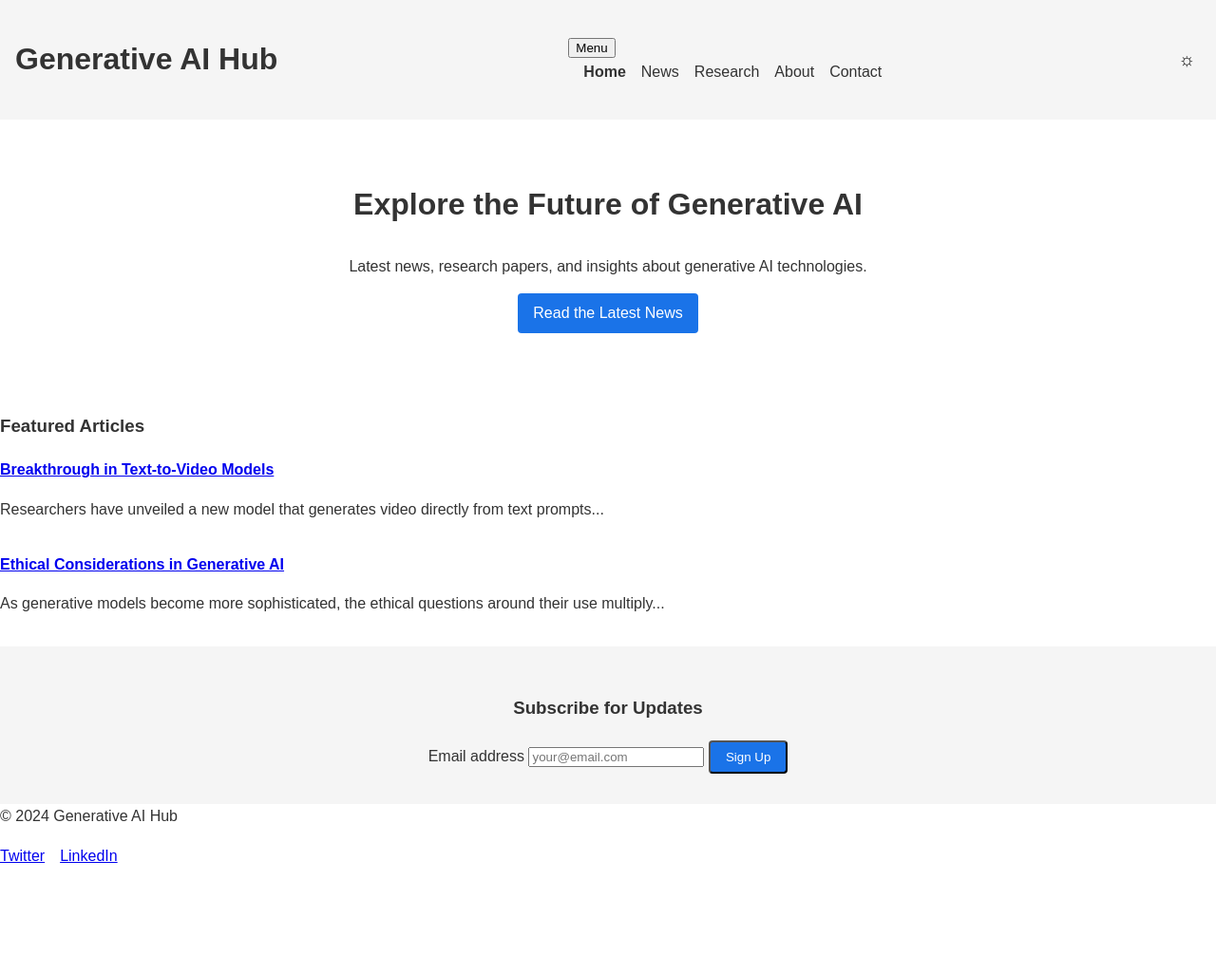
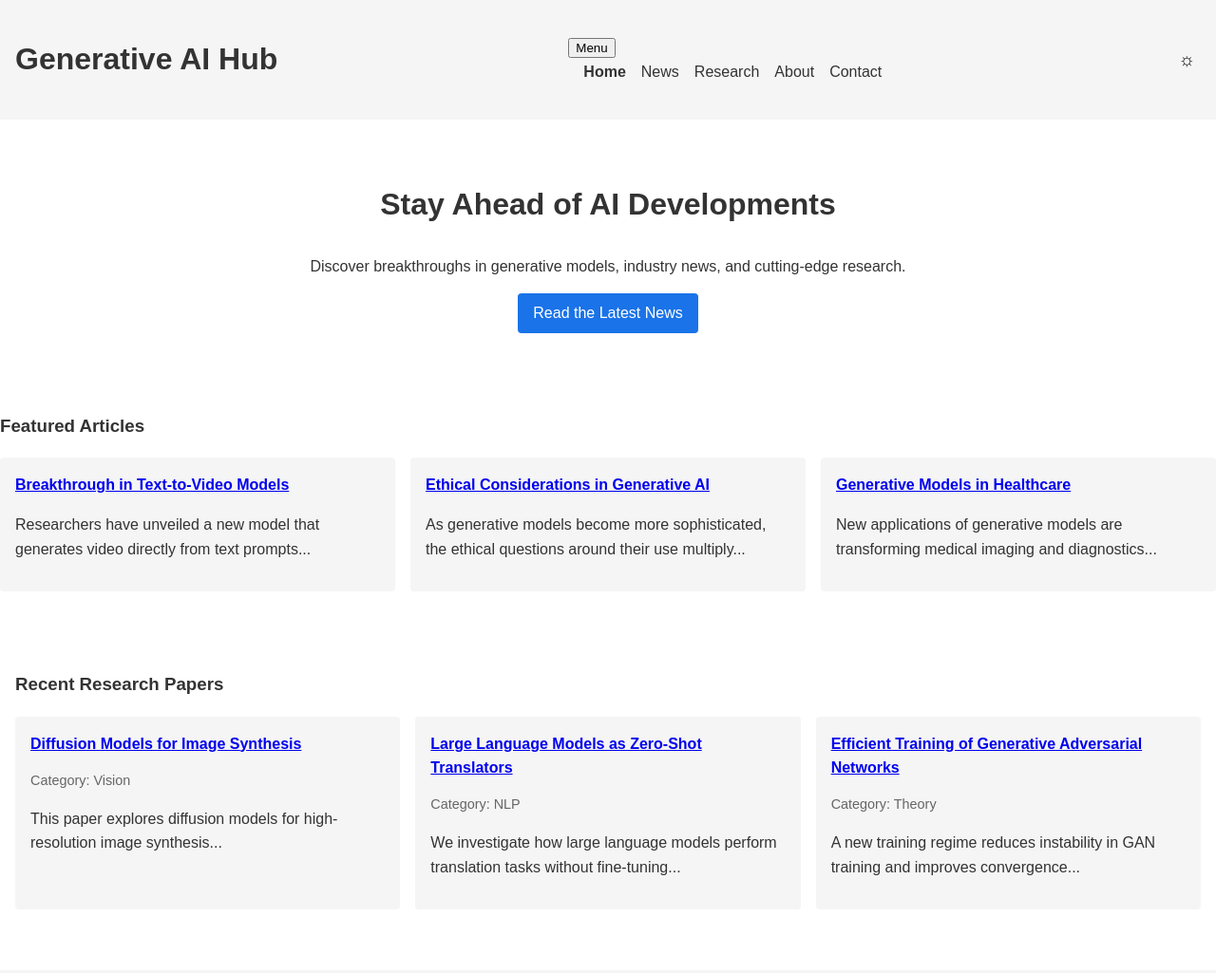
Before and after one commit to JackSmack1971/simple-website, a plain HTML site: page index.html in a window 1280 px wide. Shown: the top 1025 px of the page at 95% size. Before the commit the page ends 930 px from the top, so only its background shows below. Drawn offline with Linux system fonts and the light colour scheme.

Commit message:
Update homepage with news and research sections

```diff
--- a/assets/css/style.css
+++ b/assets/css/style.css
@@ -131,3 +131,63 @@ body.site--dark {
         margin: 0.5rem 0;
     }
 }
+/* Animations */
+@keyframes fadeInUp {
+    from { opacity: 0; transform: translateY(20px); }
+    to { opacity: 1; transform: translateY(0); }
+}
+
+.fade-in {
+    opacity: 0;
+}
+
+.fade-in.is-visible {
+    animation: fadeInUp 0.6s ease forwards;
+}
+
+/* Featured news grid */
+.featured__grid {
+    display: grid;
+    grid-template-columns: repeat(auto-fit, minmax(280px, 1fr));
+    gap: 1rem;
+}
+
+.featured__grid .post {
+    background: var(--header-bg);
+    padding: 1rem;
+    border-radius: 4px;
+    transition: transform 0.3s;
+}
+
+.featured__grid .post:hover {
+    transform: translateY(-4px);
+}
+
+/* Research preview grid */
+.research-preview {
+    padding: 2rem 1rem;
+}
+
+.research-preview__grid {
+    display: grid;
+    grid-template-columns: repeat(auto-fit, minmax(280px, 1fr));
+    gap: 1rem;
+}
+
+.research-preview .post {
+    background: var(--header-bg);
+    padding: 1rem;
+    border-radius: 4px;
+    transition: transform 0.3s;
+}
+
+.research-preview .post:hover {
+    transform: translateY(-4px);
+}
+
+@media (prefers-reduced-motion: reduce) {
+    * {
+        animation: none !important;
+        transition: none !important;
+    }
+}
--- a/assets/js/main.js
+++ b/assets/js/main.js
@@ -14,4 +14,19 @@
         const darkMode = body.classList.toggle('site--dark');
         themeToggle.textContent = darkMode ? '\u263E' : '\u2600';
     });
+
+    const fadeElements = document.querySelectorAll('.fade-in');
+    if ('IntersectionObserver' in window) {
+        const observer = new IntersectionObserver((entries, obs) => {
+            entries.forEach(entry => {
+                if (entry.isIntersecting) {
+                    entry.target.classList.add('is-visible');
+                    obs.unobserve(entry.target);
+                }
+            });
+        }, { threshold: 0.1 });
+        fadeElements.forEach(el => observer.observe(el));
+    } else {
+        fadeElements.forEach(el => el.classList.add('is-visible'));
+    }
 })();
--- a/index.html
+++ b/index.html
@@ -27,13 +27,14 @@
     </header>
 
     <main class="site__content">
-        <section class="hero">
-            <h2 class="hero__title">Explore the Future of Generative AI</h2>
-            <p class="hero__text">Latest news, research papers, and insights about generative AI technologies.</p>
+        <section class="hero fade-in">
+            <h2 class="hero__title">Stay Ahead of AI Developments</h2>
+            <p class="hero__text">Discover breakthroughs in generative models, industry news, and cutting‑edge research.</p>
             <a href="pages/news.html" class="button">Read the Latest News</a>
         </section>
         <section class="featured">
             <h3 class="featured__title">Featured Articles</h3>
+            <div class="featured__grid">
                 <article class="post">
                     <h4 class="post__title"><a href="pages/article.html">Breakthrough in Text-to-Video Models</a></h4>
                     <p class="post__excerpt">Researchers have unveiled a new model that generates video directly from text prompts...</p>
@@ -42,6 +43,31 @@
                     <h4 class="post__title"><a href="pages/article.html">Ethical Considerations in Generative AI</a></h4>
                     <p class="post__excerpt">As generative models become more sophisticated, the ethical questions around their use multiply...</p>
                 </article>
+                <article class="post">
+                    <h4 class="post__title"><a href="pages/article.html">Generative Models in Healthcare</a></h4>
+                    <p class="post__excerpt">New applications of generative models are transforming medical imaging and diagnostics...</p>
+                </article>
+            </div>
+        </section>
+        <section class="research-preview">
+            <h3 class="research-preview__title">Recent Research Papers</h3>
+            <div class="research-preview__grid">
+                <article class="post">
+                    <h4 class="post__title"><a href="pages/paper.html">Diffusion Models for Image Synthesis</a></h4>
+                    <p class="post__meta">Category: Vision</p>
+                    <p class="post__excerpt">This paper explores diffusion models for high-resolution image synthesis...</p>
+                </article>
+                <article class="post">
+                    <h4 class="post__title"><a href="pages/paper.html">Large Language Models as Zero-Shot Translators</a></h4>
+                    <p class="post__meta">Category: NLP</p>
+                    <p class="post__excerpt">We investigate how large language models perform translation tasks without fine-tuning...</p>
+                </article>
+                <article class="post">
+                    <h4 class="post__title"><a href="pages/paper.html">Efficient Training of Generative Adversarial Networks</a></h4>
+                    <p class="post__meta">Category: Theory</p>
+                    <p class="post__excerpt">A new training regime reduces instability in GAN training and improves convergence...</p>
+                </article>
+            </div>
         </section>
         <section class="newsletter">
             <h3 class="newsletter__title">Subscribe for Updates</h3>
```
Lines whose indentation alone changed are shown as unchanged.
